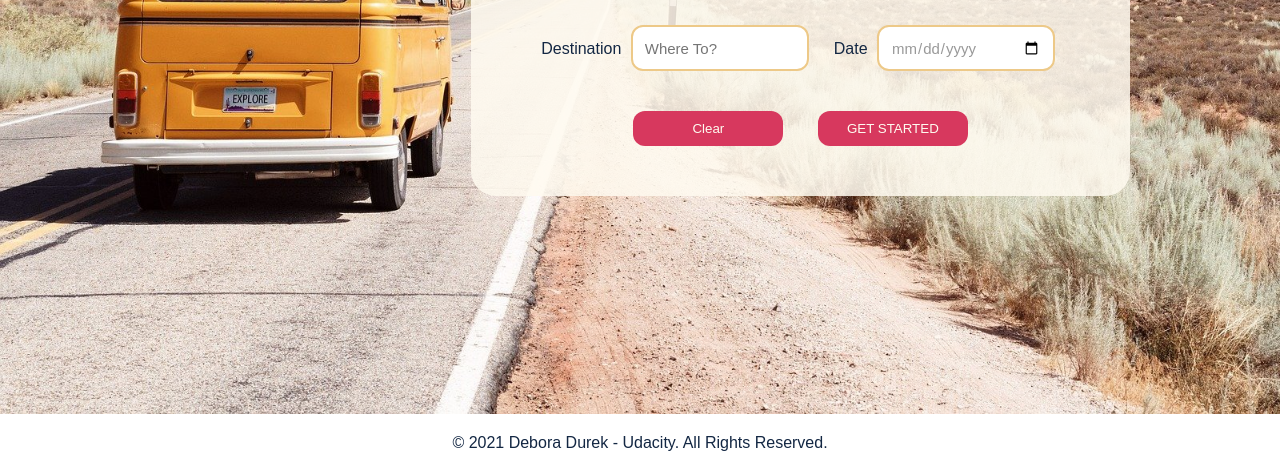
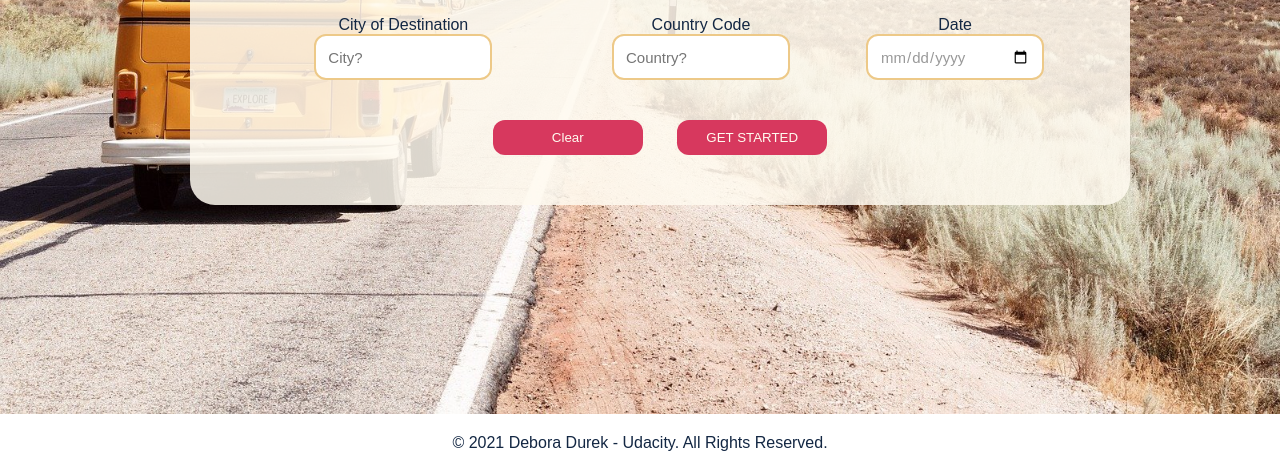
Before and after one commit to deboradurek/travel-planner-app, a website built with webpack: page src/client/views/index.html in a window 1280 px wide. Shown: the part 332-800 px from the top of the page. Built offline with nearby package versions, Linux system fonts and the light colour scheme; a web font is replaced by a local one.

Commit message:
feat: Add input for country and new ids for inputs

```diff
--- a/src/client/views/index.html
+++ b/src/client/views/index.html
@@ -28,12 +28,16 @@
           <form>
             <div class="input-group">
               <div class="input-ctn">
-                <label for="destination">Destination</label>
-                <input type="text" name="destination" placeholder="Where To?" />
+                <label for="city">City of Destination</label>
+                <input type="text" id="city" name="city" placeholder="City?" />
+              </div>
+              <div class="input-ctn">
+                <label for="country">Country Code</label>
+                <input type="text" id="country-code" name="country" placeholder="Country?" />
               </div>
               <div class="input-ctn">
                 <label for="date">Date</label>
-                <input type="date" name="date" id="" required placeholder="YYYY / MM / DD" />
+                <input type="date" id="date" name="date" required placeholder="YYYY / MM / DD" />
               </div>
             </div>
             <div class="input-btn-ctn">
```
